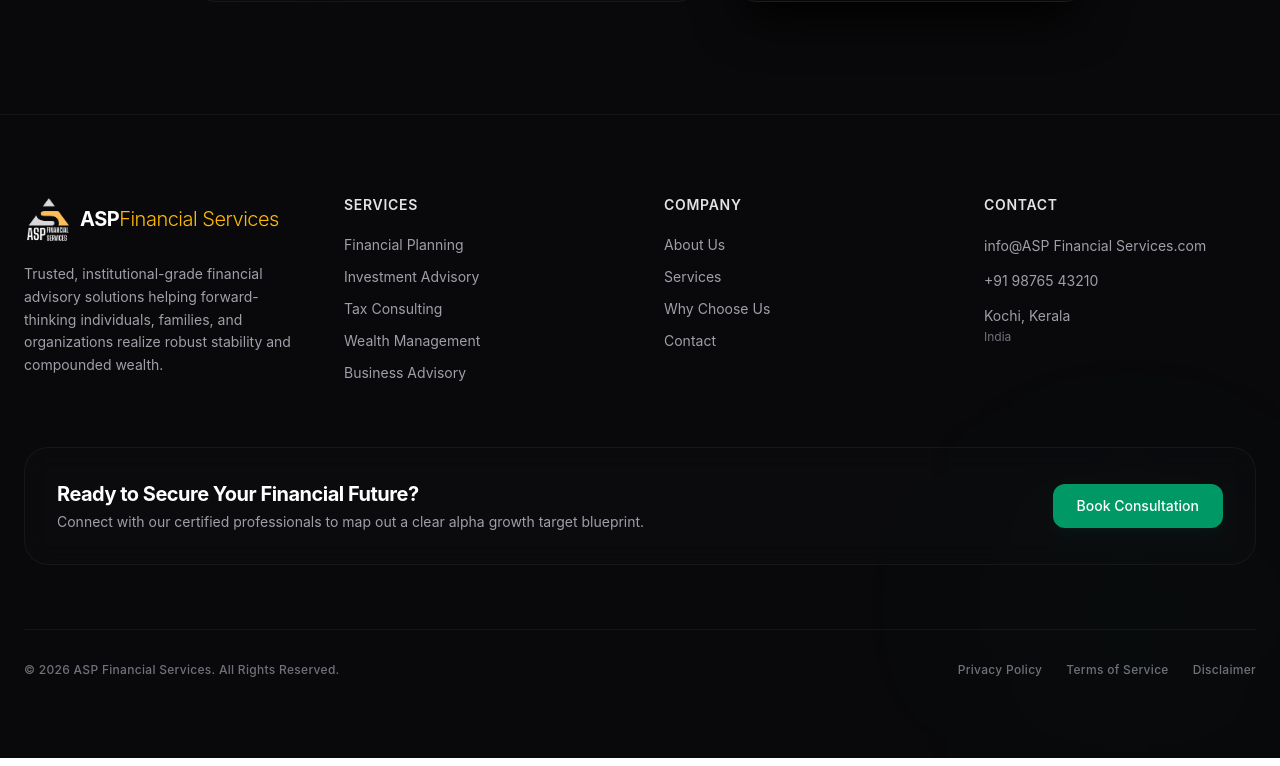
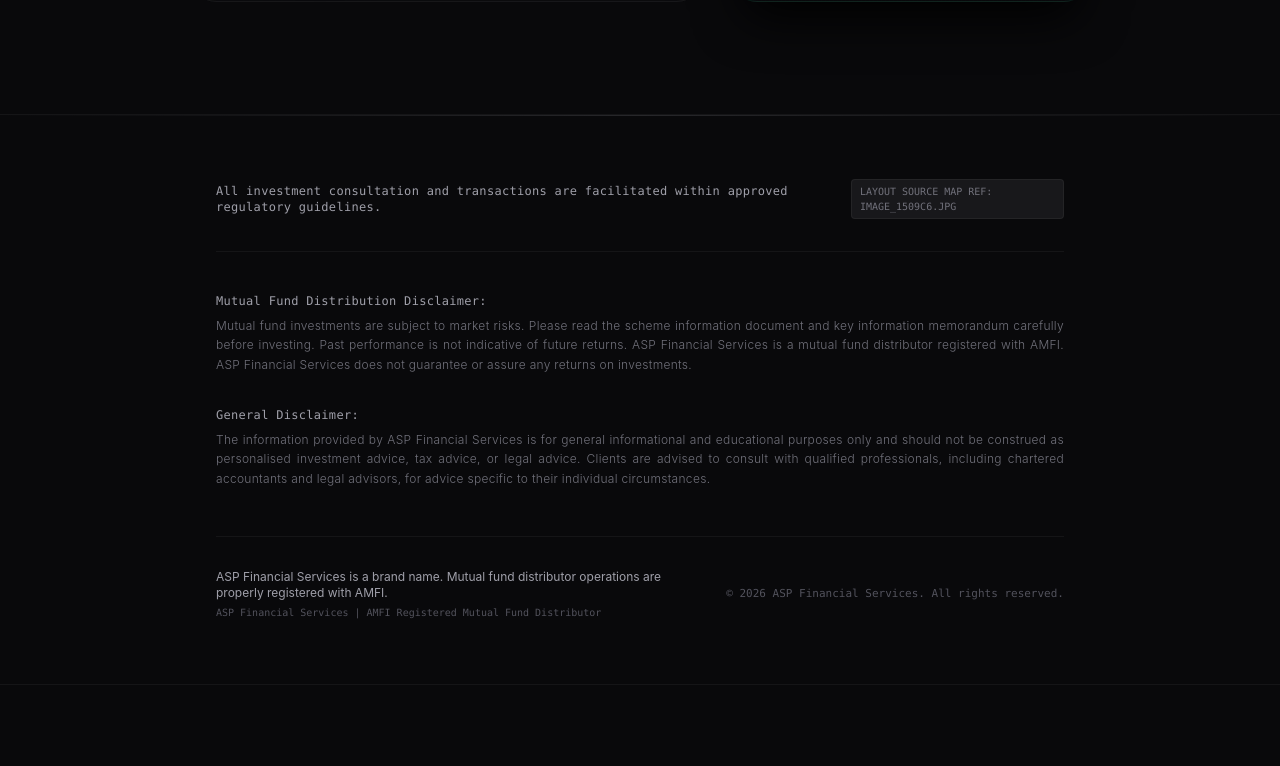
Before and after one commit to everlinesys/aspfinserv, a React (Vite) app: page /book-consultation in a window 1280 px wide. Shown: the part 904-1670 px from the top of the page. Built offline with nearby package versions, Linux system fonts and the light colour scheme.

Commit message:
video change

```diff
--- a/src/App.jsx
+++ b/src/App.jsx
@@ -10,6 +10,7 @@
 import SIPCalculator from "./pages/SIPCalculator";
 import Booking from "./pages/Booking";
 import ScrollToTop from "./components/ScrollToTop";
+import Disclaimer from "./components/Disclaimer";
 function App() {
   return (
     <BrowserRouter>
@@ -27,6 +28,7 @@
         <Route path="/contact" element={<Contact />} />
         <Route path="/book-consultation" element={<Booking />} />
       </Routes>
+      <Disclaimer />
       <Footer />
     </BrowserRouter>
   );
--- /dev/null
+++ b/src/components/Disclaimer.jsx
@@ -0,0 +1,69 @@
+import React from "react";
+import { ArrowRight } from "lucide-react";
+
+export default function Disclaimer() {
+  return (
+    <section className="relative bg-zinc-950 text-white py-16 border-t border-white/5 overflow-hidden">
+      {/* Subtle background ambient top border line */}
+      <div className="absolute top-0 inset-x-0 h-px bg-gradient-to-r from-transparent via-zinc-800 to-transparent" />
+
+      <div className="max-w-4xl mx-auto px-6 relative z-10 text-center md:text-left">
+
+        {/* Top regulatory tag */}
+        <div className="flex flex-col md:flex-row items-center justify-between border-b border-white/5 pb-8 mb-10 gap-4">
+          <p className="text-xs font-mono text-zinc-400 tracking-wide">
+            All investment consultation and transactions are facilitated within approved regulatory guidelines.
+          </p>
+          <span className="text-[10px] font-mono uppercase bg-zinc-900 px-2 py-1 rounded border border-white/5 text-zinc-500 hidden md:inline-block">
+            Layout Source Map Ref: image_1509c6.jpg
+          </span>
+        </div>
+
+        {/* Primary Legal Text Blocks */}
+        <div className="space-y-8 text-xs text-zinc-500 font-light leading-relaxed tracking-wide text-justify">
+
+          {/* Block 1: Mutual Fund Specifics */}
+          <p>
+            <strong className="text-zinc-400 font-medium font-mono block mb-1">Mutual Fund Distribution Disclaimer:</strong>
+            Mutual fund investments are subject to market risks. Please read the scheme information document and key information memorandum carefully before investing. Past performance is not indicative of future returns. ASP Financial Services is a mutual fund distributor registered with AMFI. ASP Financial Services does not guarantee or assure any returns on investments.
+          </p>
+
+          {/* Block 2: General Advisory Provisions */}
+          <p>
+            <strong className="text-zinc-400 font-medium font-mono block mb-1">General Disclaimer:</strong>
+            The information provided by ASP Financial Services is for general informational and educational purposes only and should not be construed as personalised investment advice, tax advice, or legal advice. Clients are advised to consult with qualified professionals, including chartered accountants and legal advisors, for advice specific to their individual circumstances.
+          </p>
+
+        </div>
+
+        {/* Dynamic Comprehensive Link */}
+        {/* <div className="mt-10 flex justify-center md:justify-start">
+          <a
+            href="#regulatory"
+            className="inline-flex items-center gap-1.5 text-xs text-amber-400/90 font-medium tracking-wide hover:text-amber-300 transition-colors group"
+          >
+            Read all comprehensive disclaimers & regulatory information
+            <ArrowRight className="w-3.5 h-3.5 translate-x-0 group-hover:translate-x-0.5 transition-transform" />
+          </a>
+        </div> */}
+
+        {/* Footer Brand Credentials & Copyright Details */}
+        <div className="mt-12 pt-8 border-t border-white/5 flex flex-col sm:flex-row items-center justify-between gap-4 text-center sm:text-left">
+          <div>
+            <p className="text-xs text-zinc-400 font-normal">
+              ASP Financial Services is a brand name. Mutual fund distributor operations are properly registered with AMFI.
+            </p>
+            <p className="text-[10px] text-zinc-600 font-mono mt-1">
+              ASP Financial Services | AMFI Registered Mutual Fund Distributor
+            </p>
+          </div>
+
+          <p className="text-[11px] text-zinc-600 font-mono whitespace-nowrap">
+            © 2026 ASP Financial Services. All rights reserved.
+          </p>
+        </div>
+
+      </div>
+    </section>
+  );
+}
--- a/src/components/Header.jsx
+++ b/src/components/Header.jsx
@@ -32,10 +32,12 @@
         <div className="flex items-center gap-12 whitespace-nowrap py-2 animate-marquee">
           <span>✦ Wealth Creation Starts Here</span>
           <span>✦ Trusted Financial Advisory</span>
-          <span>✦ Tax Planning & Investments</span>
+          <span>✦ Walk the Path to Financial Freedom</span>
           <span>✦ Build Long-Term Financial Security</span>
           <span>✦ Wealth Creation Starts Here</span>
-          <span>✦ Trusted Financial Advisory</span>
+          <span>✦ Walk Towards Your Dream Home</span>
+          <span>✦ Plan Your Children's Education</span>
+          <span>✦ Plan Your Children's Marriage</span>
         </div>
       </div>
 
--- a/src/components/Hero.jsx
+++ b/src/components/Hero.jsx
@@ -60,9 +60,9 @@
 
               <button
                 className="border border-white/10 bg-white/5 backdrop-blur-sm px-8 py-4 rounded-2xl text-zinc-300 hover:text-white hover:bg-white/10 transition"
-                onClick={() => navigate('/book-consultation')}
+                onClick={() => navigate('/services')}
               >
-                Learn More
+                Services
               </button>
             </div>
 
```
